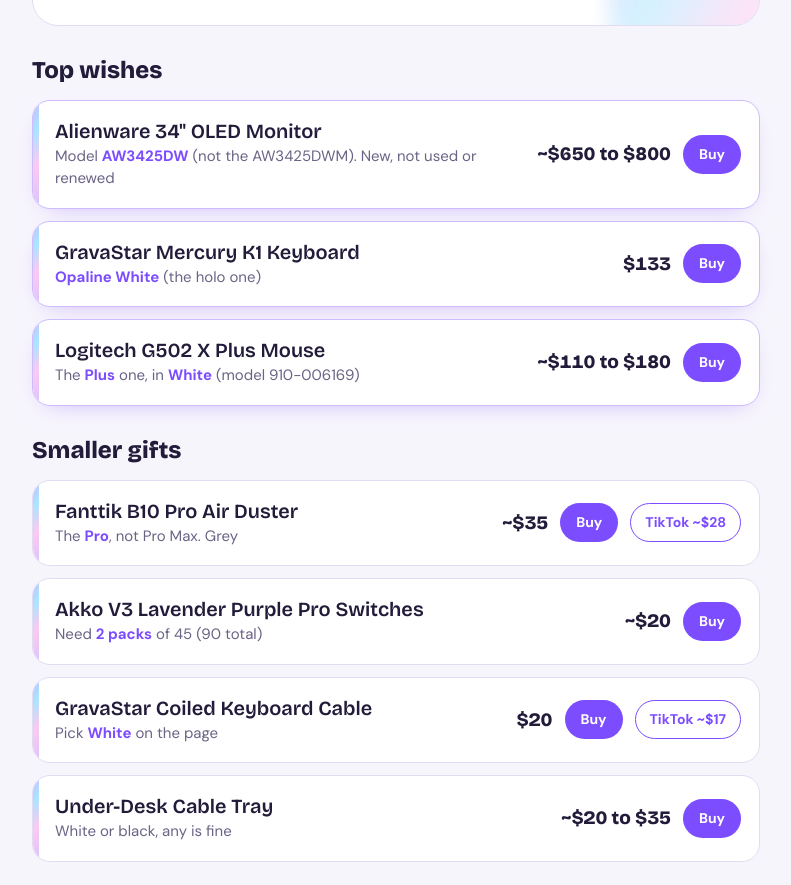
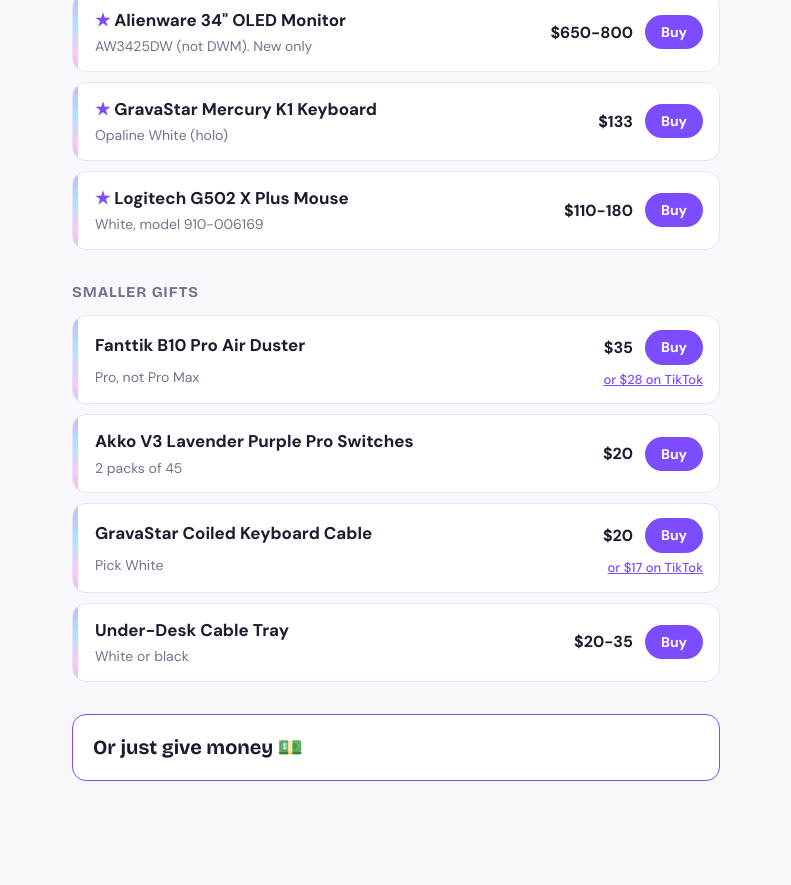
Before and after one commit to ElricofTheStars/Gift-List-x2fah, a plain HTML site: page index.html in a window 1280 px wide. Shown: the part 196-1081 px from the top of the page, without its empty margins (244-1035 px from the left). After the commit the page ends 1041 px from the top, so only its background shows below. Drawn offline with nearby package versions, Linux system fonts and the light colour scheme.

Commit message:
Cleaner wish list layout
Co-Authored-By: Claude Opus 5.5 <noreply@anthropic.com>
Claude-Session: https://claude.ai/code/session_01VJziMFR69ko9HVrJHC6mMh

```diff
--- a/index.html
+++ b/index.html
@@ -6,62 +6,51 @@
 <title>Elric's Birthday Wish List</title>
 <link rel="preconnect" href="https://fonts.googleapis.com">
 <link rel="preconnect" href="https://fonts.gstatic.com" crossorigin>
-<link href="https://fonts.googleapis.com/css2?family=Bricolage+Grotesque:opsz,wght@12..96,600;12..96,800&family=DM+Sans:opsz,wght@9..40,400;9..40,500;9..40,700&display=swap" rel="stylesheet">
+<link href="https://fonts.googleapis.com/css2?family=Bricolage+Grotesque:opsz,wght@12..96,700;12..96,800&family=DM+Sans:opsz,wght@9..40,400;9..40,500;9..40,700&display=swap" rel="stylesheet">
 <style>
 :root{
-  /* Layout: one centered column of holo-edged gift cards, matching a white + lavender desk setup */
-  --bg:#f7f5fc;
+  /* Layout: one tidy column, equal-height rows, prices in a fixed right column */
+  --bg:#f8f7fc;
   --card:#ffffff;
-  --ink:#231b3a;
-  --muted:#6b6385;
+  --ink:#1f1a2e;
+  --muted:#77708c;
   --accent:#7c4dff;
-  --accent-soft:#ece5ff;
-  --line:#e2dcf2;
-  --holo:linear-gradient(120deg,#c9b8ff 0%,#a8e6ff 30%,#ffc8f0 60%,#d6c4ff 100%);
+  --line:#e8e4f2;
+  --holo:linear-gradient(180deg,#c9b8ff,#a8e6ff 40%,#ffc8f0 75%,#d6c4ff);
   --display:"Bricolage Grotesque",ui-sans-serif,system-ui,sans-serif;
   --body:"DM Sans",ui-sans-serif,system-ui,sans-serif;
   color-scheme:light;
 }
 *{box-sizing:border-box}
 html,body{margin:0}
-body{background:var(--bg);color:var(--ink);font-family:var(--body);font-size:16px;line-height:1.5}
+body{background:var(--bg);color:var(--ink);font-family:var(--body);font-size:16px;line-height:1.45}
 a:focus-visible{outline:3px solid var(--accent);outline-offset:2px;border-radius:8px}
-.wrap{max-width:760px;margin:0 auto;padding:28px 16px 56px;display:flex;flex-direction:column;gap:26px}
+.wrap{max-width:680px;margin:0 auto;padding:40px 16px 64px;display:flex;flex-direction:column;gap:32px}
 
-header{position:relative;border-radius:26px;padding:34px 26px 28px;background:var(--card);border:1px solid var(--line);overflow:hidden}
-header::before{content:"";position:absolute;inset:0 0 auto 0;height:10px;background:var(--holo)}
-header::after{content:"";position:absolute;right:-70px;bottom:-90px;width:220px;height:220px;border-radius:50%;background:var(--holo);opacity:.5;filter:blur(10px)}
-header > *{position:relative;z-index:1}
-.date{display:inline-block;font-weight:700;font-size:14px;color:var(--accent);background:var(--accent-soft);border-radius:999px;padding:5px 12px;margin-bottom:12px}
-h1{font-family:var(--display);font-weight:800;font-size:clamp(34px,7vw,52px);line-height:1.02;margin:0 0 8px;text-wrap:balance}
-.sub{margin:0;color:var(--muted);font-size:17px}
+header{display:flex;flex-direction:column;gap:10px}
+.date{align-self:flex-start;font-size:13px;font-weight:700;color:var(--accent);background:#efe9ff;border-radius:999px;padding:4px 12px}
+h1{font-family:var(--display);font-weight:800;font-size:clamp(32px,7vw,44px);line-height:1.05;margin:0;text-wrap:balance}
 
-h2{font-family:var(--display);font-weight:800;font-size:24px;margin:0}
-section{display:flex;flex-direction:column;gap:12px}
+section{display:flex;flex-direction:column;gap:10px}
+h2{font-family:var(--display);font-weight:700;font-size:15px;letter-spacing:.06em;text-transform:uppercase;color:var(--muted);margin:0 0 2px}
 
-.item{position:relative;background:var(--card);border:1px solid var(--line);border-radius:18px;padding:18px 18px 18px 22px;display:flex;flex-wrap:wrap;align-items:center;gap:10px 16px;overflow:hidden}
-.item::before{content:"";position:absolute;left:0;top:0;bottom:0;width:6px;background:var(--holo)}
-.item.top{border-color:#cdbcff;box-shadow:0 8px 26px -16px rgba(124,77,255,.6)}
-.info{flex:1 1 280px;min-width:0}
-.item h3{font-family:var(--display);font-weight:600;font-size:20px;margin:0 0 2px;line-height:1.2}
-.note{margin:0;color:var(--muted);font-size:15px}
-.note b{color:var(--accent)}
-.right{display:flex;align-items:center;gap:12px;margin-left:auto}
-.price{font-family:var(--display);font-weight:800;font-size:19px;white-space:nowrap;font-variant-numeric:tabular-nums}
-.buy{display:inline-block;text-decoration:none;font-weight:700;font-size:14px;padding:9px 16px;border-radius:999px;background:var(--accent);color:#fff;white-space:nowrap}
+.item{position:relative;display:grid;grid-template-columns:1fr auto;align-items:center;gap:4px 16px;min-height:76px;padding:14px 16px 14px 22px;background:var(--card);border:1px solid var(--line);border-radius:14px;overflow:hidden}
+.item::before{content:"";position:absolute;left:0;top:0;bottom:0;width:5px;background:var(--holo)}
+.name{font-weight:700;font-size:17px;margin:0}
+.star{color:var(--accent);margin-right:4px}
+.note{grid-column:1;margin:0;color:var(--muted);font-size:14px}
+.side{grid-column:2;grid-row:1 / span 2;display:flex;flex-direction:column;align-items:flex-end;gap:6px;min-width:120px}
+.row{display:flex;align-items:center;gap:12px}
+.price{font-weight:700;font-variant-numeric:tabular-nums;white-space:nowrap}
+.buy{text-decoration:none;font-weight:700;font-size:14px;padding:7px 16px;border-radius:999px;background:var(--accent);color:#fff;white-space:nowrap}
 .buy:hover{filter:brightness(1.1)}
+.tt{font-size:13px;color:var(--accent);font-weight:500;white-space:nowrap}
 
-.money{position:relative;border-radius:22px;padding:22px 24px;background:var(--card);border:2px solid transparent;background-image:linear-gradient(var(--card),var(--card)),var(--holo);background-origin:border-box;background-clip:padding-box,border-box}
-.money h2{margin-bottom:4px}
-.money p{margin:0;color:var(--muted)}
+.money{padding:18px 20px;border:1.5px solid var(--accent);border-radius:14px;background:var(--card);font-family:var(--display);font-weight:700;font-size:20px}
 
-footer{color:var(--muted);font-size:14px;text-align:center;max-width:56ch;margin:0 auto}
-
-.right{flex-wrap:wrap}
-.alt{display:inline-block;text-decoration:none;font-weight:700;font-size:14px;padding:8px 14px;border-radius:999px;border:1.5px solid var(--accent);background:#fff;color:var(--accent);white-space:nowrap}
-.right{flex-wrap:wrap}
 @media (max-width:480px){
-  .right{margin-left:0;width:100%;justify-content:space-between}
+  .item{grid-template-columns:1fr}
+  .side{grid-column:1;grid-row:auto;align-items:flex-start;margin-top:6px}
 }
 </style>
 </head>
@@ -71,34 +60,27 @@ footer{color:var(--muted);font-size:14px;text-align:center;max-width:56ch;margin
 <header>
   <span class="date">🎂 November 27</span>
   <h1>Elric's Birthday Wish List</h1>
-  <p class="sub">Stuff for my setup. Almost everything is the white one!</p>
 </header>
 
 <section aria-labelledby="top">
   <h2 id="top">Top wishes</h2>
 
-  <article class="item top">
-    <div class="info">
-      <h3>Alienware 34" OLED Monitor</h3>
-      <p class="note">Model <b>AW3425DW</b> (not the AW3425DWM). New, not used or renewed</p>
-    </div>
-    <div class="right"><span class="price">~$650 to $800</span><a class="buy" href="https://www.amazon.com/dp/B0F6724X5N">Buy</a></div>
+  <article class="item">
+    <p class="name"><span class="star">★</span>Alienware 34" OLED Monitor</p>
+    <p class="note">AW3425DW (not DWM). New only</p>
+    <div class="side"><div class="row"><span class="price">$650-800</span><a class="buy" href="https://www.amazon.com/dp/B0F6724X5N">Buy</a></div></div>
   </article>
 
-  <article class="item top">
-    <div class="info">
-      <h3>GravaStar Mercury K1 Keyboard</h3>
-      <p class="note"><b>Opaline White</b> (the holo one)</p>
-    </div>
-    <div class="right"><span class="price">$133</span><a class="buy" href="https://www.gravastar.com/products/mercury-k1-special-edition-opaline-white">Buy</a></div>
+  <article class="item">
+    <p class="name"><span class="star">★</span>GravaStar Mercury K1 Keyboard</p>
+    <p class="note">Opaline White (holo)</p>
+    <div class="side"><div class="row"><span class="price">$133</span><a class="buy" href="https://www.gravastar.com/products/mercury-k1-special-edition-opaline-white">Buy</a></div></div>
   </article>
 
-  <article class="item top">
-    <div class="info">
-      <h3>Logitech G502 X Plus Mouse</h3>
-      <p class="note">The <b>Plus</b> one, in <b>White</b> (model 910-006169)</p>
-    </div>
-    <div class="right"><span class="price">~$110 to $180</span><a class="buy" href="https://www.bestbuy.com/site/logitech-g502-x-plus-lightspeed-wireless-gaming-mouse-with-hero-25k-sensor-white/6512123.p">Buy</a></div>
+  <article class="item">
+    <p class="name"><span class="star">★</span>Logitech G502 X Plus Mouse</p>
+    <p class="note">White, model 910-006169</p>
+    <div class="side"><div class="row"><span class="price">$110-180</span><a class="buy" href="https://www.bestbuy.com/site/logitech-g502-x-plus-lightspeed-wireless-gaming-mouse-with-hero-25k-sensor-white/6512123.p">Buy</a></div></div>
   </article>
 </section>
 
@@ -106,48 +88,38 @@ footer{color:var(--muted);font-size:14px;text-align:center;max-width:56ch;margin
   <h2 id="small">Smaller gifts</h2>
 
   <article class="item">
-    <div class="info">
-      <h3>Fanttik B10 Pro Air Duster</h3>
-      <p class="note">The <b>Pro</b>, not Pro Max. Grey</p>
-    </div>
-    <div class="right"><span class="price">~$35</span><a class="buy" href="https://www.amazon.com/dp/B0FLK6K9FV">Buy</a><a class="alt tt" data-tt="ZT9fW2x4vyv2K-pYoJP" href="https://www.tiktok.com/t/ZT9fW2x4vyv2K-pYoJP/">TikTok ~$28</a></div>
+    <p class="name">Fanttik B10 Pro Air Duster</p>
+    <p class="note">Pro, not Pro Max</p>
+    <div class="side"><div class="row"><span class="price">$35</span><a class="buy" href="https://www.amazon.com/dp/B0FLK6K9FV">Buy</a></div><a class="tt tik" data-tt="ZT9fW2x4vyv2K-pYoJP" href="https://www.tiktok.com/t/ZT9fW2x4vyv2K-pYoJP/">or $28 on TikTok</a></div>
   </article>
 
   <article class="item">
-    <div class="info">
-      <h3>Akko V3 Lavender Purple Pro Switches</h3>
-      <p class="note">Need <b>2 packs</b> of 45 (90 total)</p>
-    </div>
-    <div class="right"><span class="price">~$20</span><a class="buy" href="https://www.amazon.com/s?k=Akko+V3+Lavender+Purple+Pro+switches+45">Buy</a></div>
+    <p class="name">Akko V3 Lavender Purple Pro Switches</p>
+    <p class="note">2 packs of 45</p>
+    <div class="side"><div class="row"><span class="price">$20</span><a class="buy" href="https://www.amazon.com/s?k=Akko+V3+Lavender+Purple+Pro+switches+45">Buy</a></div></div>
   </article>
 
   <article class="item">
-    <div class="info">
-      <h3>GravaStar Coiled Keyboard Cable</h3>
-      <p class="note">Pick <b>White</b> on the page</p>
-    </div>
-    <div class="right"><span class="price">$20</span><a class="buy" href="https://www.gravastar.com/products/gravastar-coiled-aviator-usb-cable-black">Buy</a><a class="alt tt" data-tt="ZP9fWHHCEGBGw-3IXi0" href="https://www.tiktok.com/t/ZP9fWHHCEGBGw-3IXi0/">TikTok ~$17</a></div>
+    <p class="name">GravaStar Coiled Keyboard Cable</p>
+    <p class="note">Pick White</p>
+    <div class="side"><div class="row"><span class="price">$20</span><a class="buy" href="https://www.gravastar.com/products/gravastar-coiled-aviator-usb-cable-black">Buy</a></div><a class="tt tik" data-tt="ZP9fWHHCEGBGw-3IXi0" href="https://www.tiktok.com/t/ZP9fWHHCEGBGw-3IXi0/">or $17 on TikTok</a></div>
   </article>
 
   <article class="item">
-    <div class="info">
-      <h3>Under-Desk Cable Tray</h3>
-      <p class="note">White or black, any is fine</p>
-    </div>
-    <div class="right"><span class="price">~$20 to $35</span><a class="buy" href="https://www.amazon.com/s?k=under+desk+cable+tray">Buy</a></div>
+    <p class="name">Under-Desk Cable Tray</p>
+    <p class="note">White or black</p>
+    <div class="side"><div class="row"><span class="price">$20-35</span><a class="buy" href="https://www.amazon.com/s?k=under+desk+cable+tray">Buy</a></div></div>
   </article>
 </section>
 
-<div class="money">
-  <h2>Or just give money 💵</h2>
-</div>
+<div class="money">Or just give money 💵</div>
 
 </div>
 <script>
 /* Android: open TikTok links straight in the TikTok app (falls back to the website if the app isn't installed) */
 (function(){
   if(!/Android/i.test(navigator.userAgent||"")) return;
-  document.querySelectorAll("a.tt").forEach(function(a){
+  document.querySelectorAll("a.tik").forEach(function(a){
     var web="https://www.tiktok.com/t/"+a.dataset.tt+"/";
     a.href="intent://www.tiktok.com/t/"+a.dataset.tt+"/#Intent;scheme=https;package=com.zhiliaoapp.musically;S.browser_fallback_url="+encodeURIComponent(web)+";end";
   });
```
